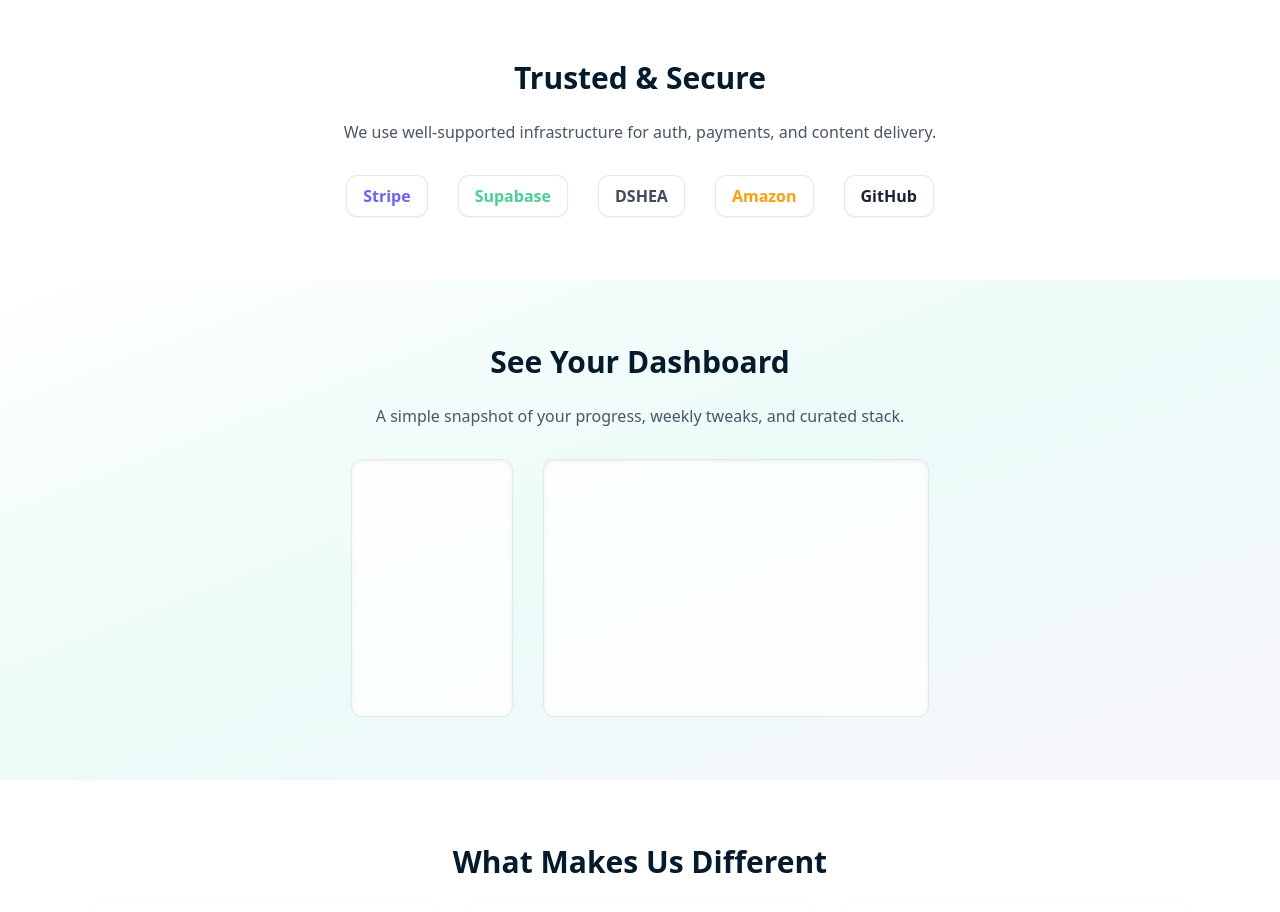
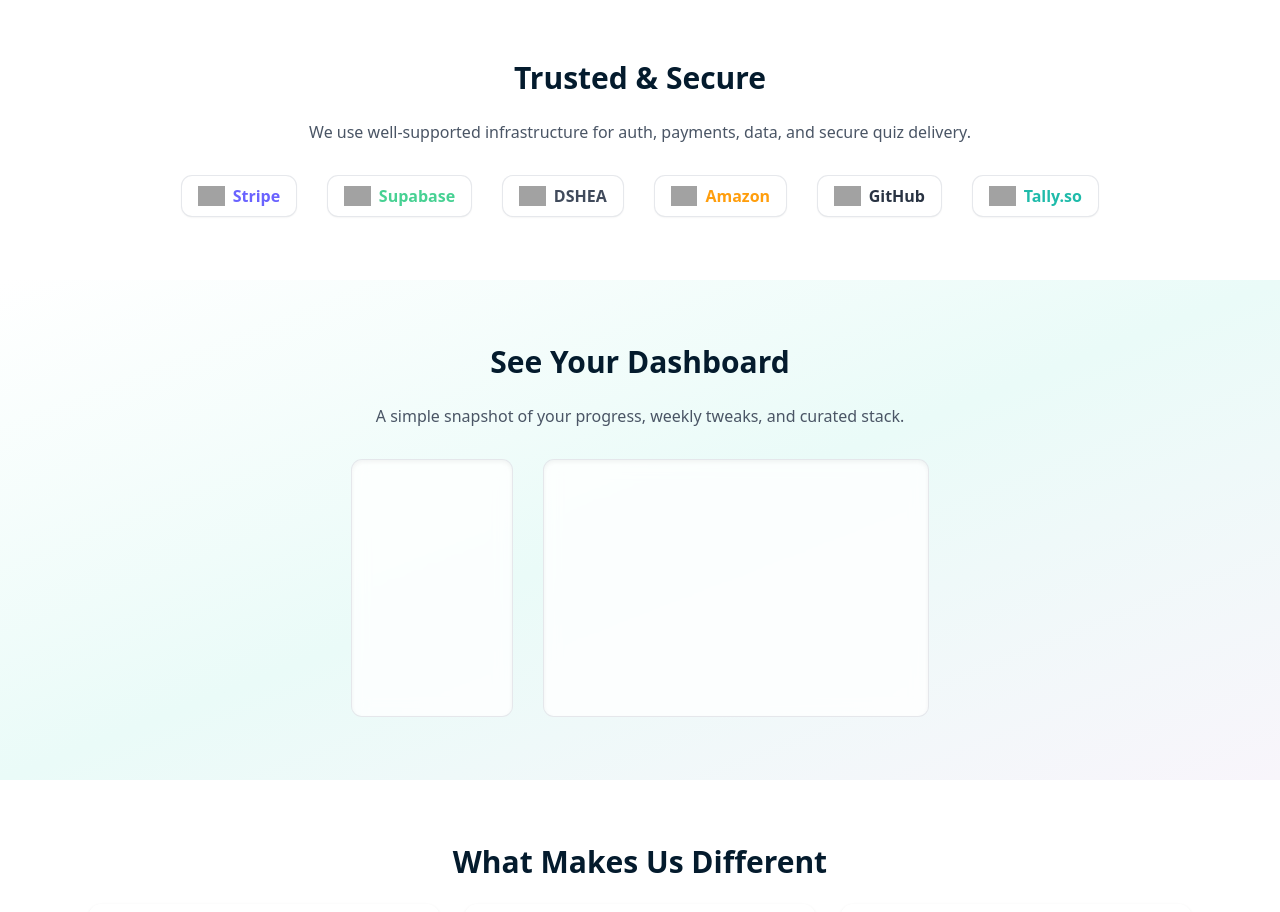
Before and after one commit to LGomes360/lve360-app, a Next.js app: page / in a window 1280 px wide. Shown: the part 1880-2792 px from the top of the page. Built offline with nearby package versions, Linux system fonts and the light colour scheme; grey boxes are pictures that could not be loaded.

Commit message:
Update page.tsx

```diff
--- a/app/page.tsx
+++ b/app/page.tsx
@@ -340,7 +340,7 @@ export default function Home() {
       </motion.section>
 
         {/* ================================================================== */}
-      {/* 6) TRUSTED & SECURE (badges)                                      */}
+        {/* 6) TRUSTED & SECURE (badges with icons)                            */}
         {/* ================================================================== */}
         <motion.section
           className="max-w-6xl mx-auto px-6 py-16 text-center"
@@ -351,26 +351,29 @@ export default function Home() {
         >
           <h2 className="text-3xl font-bold text-[#041B2D] mb-6">Trusted & Secure</h2>
           <p className="max-w-2xl mx-auto text-gray-600 mb-8">
-          We use well-supported infrastructure for auth, payments, and content delivery.
+            We use well-supported infrastructure for auth, payments, data, and secure quiz delivery.
           </p>
-        <div className="flex flex-wrap justify-center gap-8 opacity-95">
-          <div className="px-4 py-2 bg-white rounded-lg shadow-sm ring-1 ring-gray-200 font-semibold text-[#635BFF]">
-            Stripe
+
+          <div className="flex flex-wrap justify-center gap-6 sm:gap-8 opacity-95">
+            {[
+              { name: "Stripe", color: "text-[#635BFF]", icon: "/icons/stripe.svg" },
+              { name: "Supabase", color: "text-[#3ECF8E]", icon: "/icons/supabase.svg" },
+              { name: "DSHEA", color: "text-gray-700", icon: "/icons/dshea.svg" },
+              { name: "Amazon", color: "text-[#FF9900]", icon: "/icons/amazon.svg" },
+              { name: "GitHub", color: "text-gray-800", icon: "/icons/github.svg" },
+              { name: "Tally.so", color: "text-[#14B8A6]", icon: "/icons/tally.svg" },
+            ].map((b) => (
+              <div
+                key={b.name}
+                className={`flex items-center gap-2 px-4 py-2 bg-white rounded-lg shadow-sm ring-1 ring-gray-200 font-semibold ${b.color}`}
+              >
+                <img src={b.icon} alt={b.name} className="h-5 w-auto" />
+                <span>{b.name}</span>
               </div>
-          <div className="px-4 py-2 bg-white rounded-lg shadow-sm ring-1 ring-gray-200 font-semibold text-[#3ECF8E]">
-            Supabase
-          </div>
-          <div className="px-4 py-2 bg-white rounded-lg shadow-sm ring-1 ring-gray-200 font-semibold text-gray-700">
-            DSHEA
-          </div>
-          <div className="px-4 py-2 bg-white rounded-lg shadow-sm ring-1 ring-gray-200 font-semibold text-[#FF9900]">
-            Amazon
-          </div>
-          <div className="px-4 py-2 bg-white rounded-lg shadow-sm ring-1 ring-gray-200 font-semibold">
-            GitHub
-          </div>
+            ))}
           </div>
         </motion.section>
+
 
       {/* ================================================================== */}
       {/* 7) DASHBOARD PREVIEW (placeholders for now)                        */}
```
Lines whose indentation alone changed are shown as unchanged.
